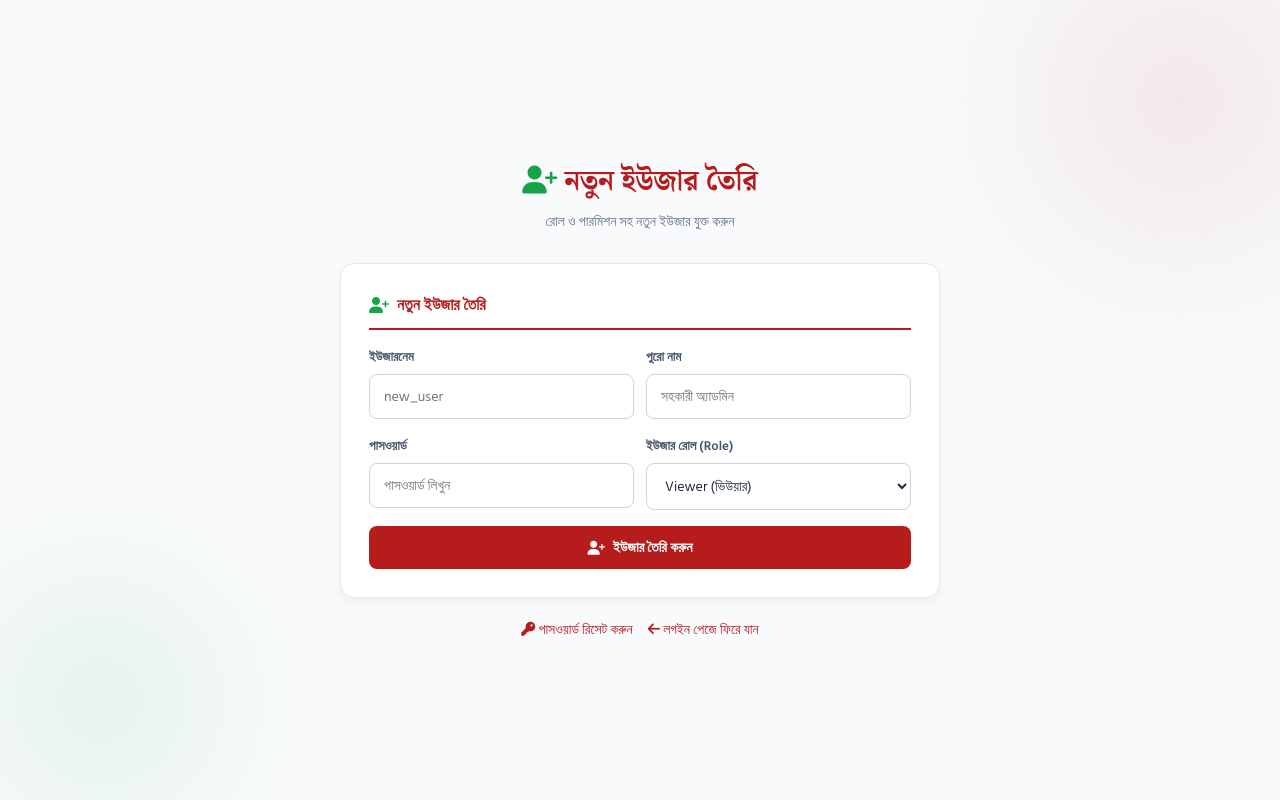
After one commit to mrinmoybose02-ship-it/newspaper, a PHP site: page /create_user.php in a window 1280 px wide. The commit adds this page. Run offline with PHP 8.4, Linux system fonts and the light colour scheme; tables that the repository leaves empty or names only in its code hold one stand-in row (values such as "Sample post").

Commit message:
Add files via upload

```diff
--- /dev/null
+++ b/create_user.php
@@ -0,0 +1,173 @@
+<?php
+/**
+ * ══════════════════════════════════════════════════════
+ *   ইউজার ম্যানেজমেন্ট টুল
+ * ══════════════════════════════════════════════════════
+ */
+require_once 'config.php';
+
+// Ensure necessary columns exist in the database
+try {
+    $pdo->exec("ALTER TABLE `users` ADD COLUMN IF NOT EXISTS `is_approved` TINYINT(1) NOT NULL DEFAULT 1");
+    $pdo->exec("ALTER TABLE `users` ADD COLUMN IF NOT EXISTS `permissions` TEXT NULL DEFAULT '{}'");
+    $pdo->exec("ALTER TABLE `users` ADD COLUMN IF NOT EXISTS `role` VARCHAR(50) NULL DEFAULT 'viewer'");
+} catch (PDOException $e) {
+    // Ignore if they already exist
+}
+
+ $msg = ''; $msgType = '';
+
+/* POST হ্যান্ডেল */
+if ($_SERVER['REQUEST_METHOD'] === 'POST') {
+    $action = $_POST['action'] ?? '';
+
+    // 2. Create New User with Roles & Permissions
+    if ($action === 'create_user') {
+        $username = trim($_POST['new_username'] ?? '');
+        $rawPass  = trim($_POST['new_user_pass'] ?? '');
+        $fullName = trim($_POST['new_full_name'] ?? '') ?: 'অ্যাডমিন';
+
+        if (empty($username) || empty($rawPass)) {
+            $msg = 'সব ফিল্ড পূরণ করুন'; $msgType = 'error';
+        } else {
+            $chk = $pdo->prepare("SELECT id FROM users WHERE username = ?");
+            $chk->execute([$username]);
+
+            if ($chk->fetch()) {
+                $msg = "'{$username}' ইতোমধ্যে আছে"; $msgType = 'error';
+            } else {
+                // Define role permissions map
+                $rolePermsMap = [
+                    'editor'         => ['dashboard','add_news','manage_news','password'],
+                    'publisher'      => ['dashboard','add_news','manage_news','breaking','categories','home_panels','password'],
+                    'ad_manager'     => ['dashboard','ads','password'],
+                    'social_manager' => ['dashboard','social','contact','videos','password'],
+                    'market_viewer'  => ['dashboard','nse_market','password'],
+                    'viewer'         => ['dashboard','password'],
+                ];
+
+                // Get selected role from form
+                $selectedRole = $_POST['role'] ?? 'viewer';
+
+                // Get permissions for the selected role
+                $perms = $rolePermsMap[$selectedRole] ?? ['dashboard','password'];
+                $permJson = json_encode($perms);
+
+                // Security: Hash the plain password before saving
+                $password = password_hash($rawPass, PASSWORD_DEFAULT);
+
+                // Save BOTH permissions (as JSON) AND role name
+                $pdo->prepare("INSERT INTO users (username, password, full_name, is_approved, permissions, role) VALUES (?, ?, ?, 0, ?, ?)")->execute([
+                    $username,
+                    $password,
+                    $fullName,
+                    $permJson,
+                    $selectedRole
+                ]);
+
+                $msg = "নতুন ইউজার '{$username}' তৈরি হয়েছে! অনুমোদনের অপেক্ষায়।"; $msgType = 'success';
+            }
+        }
+    }
+}
+?>
+<!DOCTYPE html>
+<html lang="bn" dir="ltr">
+<head>
+<meta charset="UTF-8">
+<meta name="viewport" content="width=device-width, initial-scale=1.0">
+<title>নতুন ইউজার তৈরি</title>
+<link href="https://fonts.googleapis.com/css2?family=Hind+Siliguri:wght@300;400;500;600;700&family=Noto+Serif+Bengali:wght@400;600;700;900&display=swap" rel="stylesheet">
+<link rel="stylesheet" href="https://cdnjs.cloudflare.com/ajax/libs/font-awesome/6.5.0/css/all.min.css">
+<style>
+:root{--bg:#F8FAFC;--card:#FFFFFF;--border:#E2E8F0;--red:#B71C1C;--green:#16a34a;--text:#1A1A1A}
+*{margin:0;padding:0;box-sizing:border-box}
+body{font-family:'Hind Siliguri',sans-serif;background:var(--bg);color:var(--text);min-height:100vh;display:flex;align-items:center;justify-content:center;padding:20px}
+body::before{content:'';position:fixed;width:500px;height:500px;background:radial-gradient(circle,rgba(183,28,28,.08),transparent 70%);top:-150px;right:-150px;border-radius:50%;pointer-events:none}
+body::after{content:'';position:fixed;width:400px;height:400px;background:radial-gradient(circle,rgba(22,163,74,.08),transparent 70%);bottom:-100px;left:-100px;border-radius:50%;pointer-events:none}
+.wrapper{width:600px;max-width:100%;position:relative;z-index:2}
+.header{text-align:center;margin-bottom:30px}
+.header h1{font-family:'Noto Serif Bengali',serif;font-size:28px;color:var(--red);margin-bottom:6px}
+.header p{color:#64748b;font-size:14px}
+.card{background:var(--card);border:1px solid var(--border);border-radius:14px;padding:28px;margin-bottom:20px;box-shadow:0 4px 10px rgba(0,0,0,0.05)}
+.card h3{font-size:16px;color:var(--red);margin-bottom:16px;padding-bottom:10px;border-bottom:2px solid var(--red);display:flex;align-items:center;gap:8px}
+.card h3 i{color:var(--green)}
+.form-group{margin-bottom:16px}
+.form-group label{display:block;font-size:13px;font-weight:600;color:#475569;margin-bottom:6px}
+.form-group input[type="text"],.form-group input[type="password"],.form-group select{width:100%;padding:10px 14px;background:#fff;border:1px solid #cbd5e1;border-radius:8px;color:#1e293b;font-family:inherit;font-size:14px;outline:none;transition:border-color .3s, box-shadow .3s}
+.form-group input:focus,.form-group select:focus{border-color:var(--green);box-shadow:0 0 0 3px rgba(22,163,74,.15)}
+.form-group select option{background:#fff;color:#1e293b}
+.btn{display:inline-flex;align-items:center;gap:8px;padding:10px 22px;border:none;border-radius:8px;font-family:inherit;font-size:14px;font-weight:600;cursor:pointer;transition:all .3s}
+.btn:hover{transform:translateY(-1px)}
+.btn-red{background:var(--red);color:#fff}.btn-red:hover{background:#7F0000}
+.btn-green{background:var(--green);color:#fff}.btn-green:hover{background:#15803d}
+.btn-block{width:100%;justify-content:center}
+.toast{position:fixed;top:20px;right:20px;padding:14px 24px;border-radius:10px;color:#fff;font-weight:600;font-size:14px;z-index:9999;animation:ti .4s ease,to .4s ease 2.6s forwards;box-shadow:0 8px 25px rgba(0,0,0,.2);max-width:90vw}
+.toast-success{background:var(--green)}.toast-error{background:var(--red)}
+@keyframes ti{from{opacity:0;transform:translateX(60px)}to{opacity:1;transform:translateX(0)}}
+@keyframes to{from{opacity:1}to{opacity:0;transform:translateY(-20px)}}
+.back-link{text-align:center;margin-top:20px;display:flex;justify-content:center;gap:15px}
+.back-link a{color:var(--red);font-size:14px;text-decoration:none;transition:color .2s}
+.back-link a:hover{color:var(--green)}
+@media(max-width:600px){.header h1{font-size:22px}}
+</style>
+</head>
+<body>
+
+<?php if ($msg): ?>
+<div class="toast toast-<?= $msgType ?>"><?= htmlspecialchars($msg) ?></div>
+<?php endif; ?>
+
+<div class="wrapper">
+    <div class="header">
+        <h1><i class="fas fa-user-plus" style="color:var(--green)"></i> নতুন ইউজার তৈরি</h1>
+        <p>রোল ও পারমিশন সহ নতুন ইউজার যুক্ত করুন</p>
+    </div>
+
+    <!-- ২. নতুন ইউজার তৈরি -->
+    <div class="card">
+        <h3><i class="fas fa-user-plus"></i> নতুন ইউজার তৈরি</h3>
+        <form method="POST" action="">
+            <input type="hidden" name="action" value="create_user">
+            <div style="display:grid;grid-template-columns:1fr 1fr;gap:12px">
+                <div class="form-group">
+                    <label>ইউজারনেম</label>
+                    <input type="text" name="new_username" required placeholder="new_user" autocomplete="off">
+                </div>
+                <div class="form-group">
+                    <label>পুরো নাম</label>
+                    <input type="text" name="new_full_name" placeholder="সহকারী অ্যাডমিন" autocomplete="off">
+                </div>
+            </div>
+            <div style="display:grid;grid-template-columns:1fr 1fr;gap:12px">
+                <div class="form-group">
+                    <label>পাসওয়ার্ড</label>
+                    <input type="text" name="new_user_pass" required placeholder="পাসওয়ার্ড লিখুন" autocomplete="off">
+                </div>
+                <div class="form-group">
+                    <label>ইউজার রোল (Role)</label>
+                    <select name="role" required>
+                        <option value="viewer">Viewer (ভিউয়ার)</option>
+                        <option value="editor">Editor (এডিটর)</option>
+                        <option value="publisher">Publisher (পাবলিশার)</option>
+                        <option value="ad_manager">Ad Manager (অ্যাড ম্যানেজার)</option>
+                        <option value="social_manager">Social Manager (সোশ্যাল ম্যানেজার)</option>
+                        <option value="market_viewer">Market Viewer (মার্কেট ভিউয়ার)</option>
+                    </select>
+                </div>
+            </div>
+            <button type="submit" class="btn btn-red btn-block"><i class="fas fa-user-plus"></i> ইউজার তৈরি করুন</button>
+        </form>
+    </div>
+
+    <div class="back-link">
+        <a href="update_password.php"><i class="fas fa-key"></i> পাসওয়ার্ড রিসেট করুন</a>
+        <a href="index.php?page=admin_login"><i class="fas fa-arrow-left"></i> লগইন পেজে ফিরে যান</a>
+    </div>
+</div>
+
+<script>
+setTimeout(function(){document.querySelectorAll('.toast').forEach(function(t){if(t.parentNode)t.parentNode.removeChild(t)})},3200);
+</script>
+</body>
+</html>
```
Also changed, not shown: admin_login.php (+12 -3 lines), update_password.php (added, +146 -0 lines).
